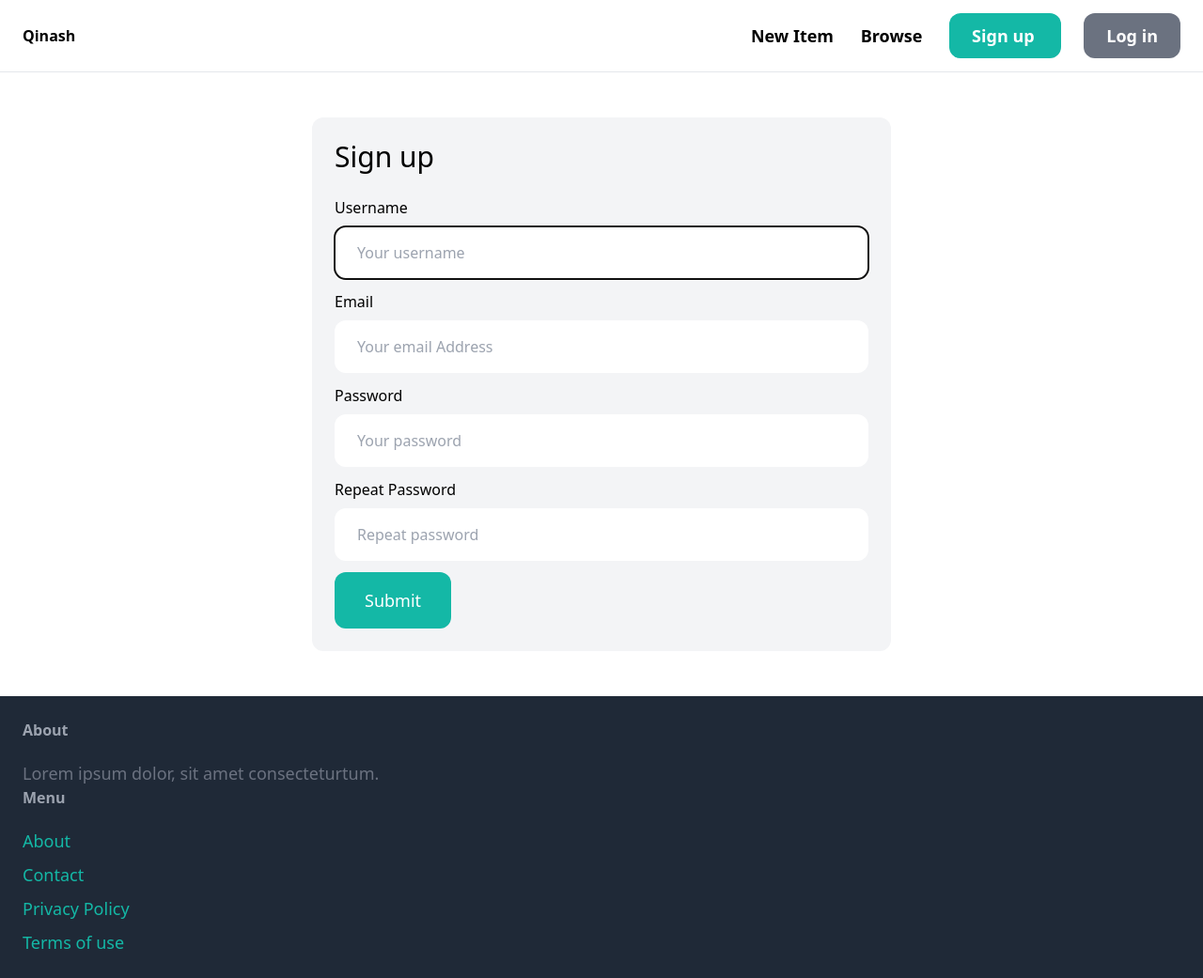
After one commit to Tegibar1983/Qinash, a Django app: page /signup/ in a window 1280 px wide. The commit adds this page. Shown: the whole page at 94% size. Run offline with Django 5.2, Linux system fonts and the light colour scheme; some libraries are stand-ins or nearby versions.

Commit message:
create sign up forms

```diff
--- a/Qinash/Qinash/urls.py
+++ b/Qinash/Qinash/urls.py
@@ -2,14 +2,10 @@ from django.contrib import admin
 from django.conf import settings
 from django.conf.urls.static import static
 from django.urls import path, include
-from core.views import index, contact
 
 
 urlpatterns = [
-
-    path('', index, name='index'),
+    path('', include('core.urls')),
     path('items/', include('item.urls')),
-    path('contact/', contact, name='contact'),
     path('admin/', admin.site.urls),
-
 ] + static(settings.MEDIA_URL, document_root=settings.MEDIA_ROOT)
--- /dev/null
+++ b/Qinash/core/forms.py
@@ -0,0 +1,28 @@
+from django import forms
+from django.contrib.auth.forms import UserCreationForm
+from django.contrib.auth.models import User
+
+class SignupForm(UserCreationForm):
+    class Meta:
+        model = User
+        fields = ('username', 'email', 'password1', 'password2')
+
+    username=forms.CharField(widget=forms.TextInput(attrs={
+        'placeholder' : 'Your username',
+        'class' : 'w-full py-4 px-6 rounded-xl'
+    }))
+
+    email=forms.CharField(widget=forms.EmailInput(attrs={
+        'placeholder' : 'Your email Address',
+        'class' : 'w-full py-4 px-6 rounded-xl'
+    }))
+
+    password1=forms.CharField(widget=forms.PasswordInput(attrs={
+        'placeholder' : 'Your password',
+        'class' : 'w-full py-4 px-6 rounded-xl'
+    }))
+
+    password2=forms.CharField(widget=forms.PasswordInput(attrs={
+        'placeholder' : 'Repeat password',
+        'class' : 'w-full py-4 px-6 rounded-xl'
+    }))
--- a/Qinash/core/templates/core/base.html
+++ b/Qinash/core/templates/core/base.html
@@ -14,7 +14,7 @@
                 <a href="#" class="text-lg font-semibold hover:text-gray-500"> New Item </a>
                 <a href="#" class="text-lg font-semibold hover:text-gray-500"> Browse </a>
 
-                <a href="#" class="px-6 py-3 text-lg font-semibold bg-teal-500 text-white rounded-xl hover:bg-teal-700"> Sign up </a>
+                <a href="{% url 'core:signup' %}" class="px-6 py-3 text-lg font-semibold bg-teal-500 text-white rounded-xl hover:bg-teal-700"> Sign up </a>
                 <a href="#" class="px-6 py-3 text-lg font-semibold bg-gray-500 text-white rounded-xl hover:bg-gray-700"> Log in </a>
 
             </div>
@@ -34,7 +34,7 @@
 
                 <ul class="space-y-2">
                     <li><a href="#" class="text-lg text-teal-500 hover:text-teal-700">About</a></li>
-                    <li><a href="{%url 'contact'%}" class="text-lg text-teal-500 hover:text-teal-700">Contact</a></li>
+                    <li><a href="{% url 'core:contact'%}" class="text-lg text-teal-500 hover:text-teal-700">Contact</a></li>
                     <li><a href="#" class="text-lg text-teal-500 hover:text-teal-700">Privacy Policy</a></li>
                     <li><a href="#" class="text-lg text-teal-500 hover:text-teal-700">Terms of use</a></li>
                 </ul>
--- /dev/null
+++ b/Qinash/core/templates/core/signup.html
@@ -0,0 +1,45 @@
+{% extends 'core/base.html' %}
+
+{%block title %} Sign up {%endblock%}
+
+{%block content%}
+<div class="w-1/2 my-6 mx-auto p-6 bg-gray-100 rounded-xl">
+    <h1 class="mb-6 text-3xl">Sign up</h1>
+    <form method="post" action="." >
+        {% csrf_token %}
+
+
+        <div class="mb-3">
+            <label class="inline-block mb-2">Username</label><br>
+            {{form.username}}
+        </div>
+
+        <div class="mb-3">
+            <label class="inline-block mb-2">Email</label><br>
+            {{form.email}}
+        </div>
+
+        <div class="mb-3">
+            <label class="inline-block mb-2">Password</label><br>
+            {{form.password1}}
+        </div>
+
+        <div class="mb-3">
+            <label class="inline-block mb-2">Repeat Password</label><br>
+            {{form.password2}}
+        </div>
+
+        {% if form.errors or form.non_field_errors%}
+        <div class="mb-3 p-6 bg-red-100 rounded-xl">
+            {%for field in form%}
+            {{field.errors}}
+            {%endfor%}
+
+            {{form.non_field_errors }}
+
+        </div>
+        {%endif%}
+        <button class="py-4 px-8 text-lg bg-teal-500 hover:bg-teal-700 rounded-xl text-white">Submit</button>
+    </form>
+</div>
+{%endblock%}
--- /dev/null
+++ b/Qinash/core/urls.py
@@ -0,0 +1,10 @@
+from django.urls import path
+from . import views
+
+app_name = 'core'
+
+urlpatterns = [
+    path('', views.index, name='index'),
+    path('contact/', views.contact, name='contact'),
+    path('signup/', views.signup, name='signup'),
+]
--- a/Qinash/core/views.py
+++ b/Qinash/core/views.py
@@ -1,5 +1,6 @@
 from django.shortcuts import render
 from item.models import Category, Item
+from .forms import SignupForm
 
 # Create your views here.
 
@@ -15,3 +16,10 @@ def index(request):
 #contact page views
 def contact(request):
     return render(request, 'core/contact.html')
+
+def signup(request):
+    form = SignupForm()
+
+    return render(request, 'core/signup.html', {
+        'form':form
+    })
```
